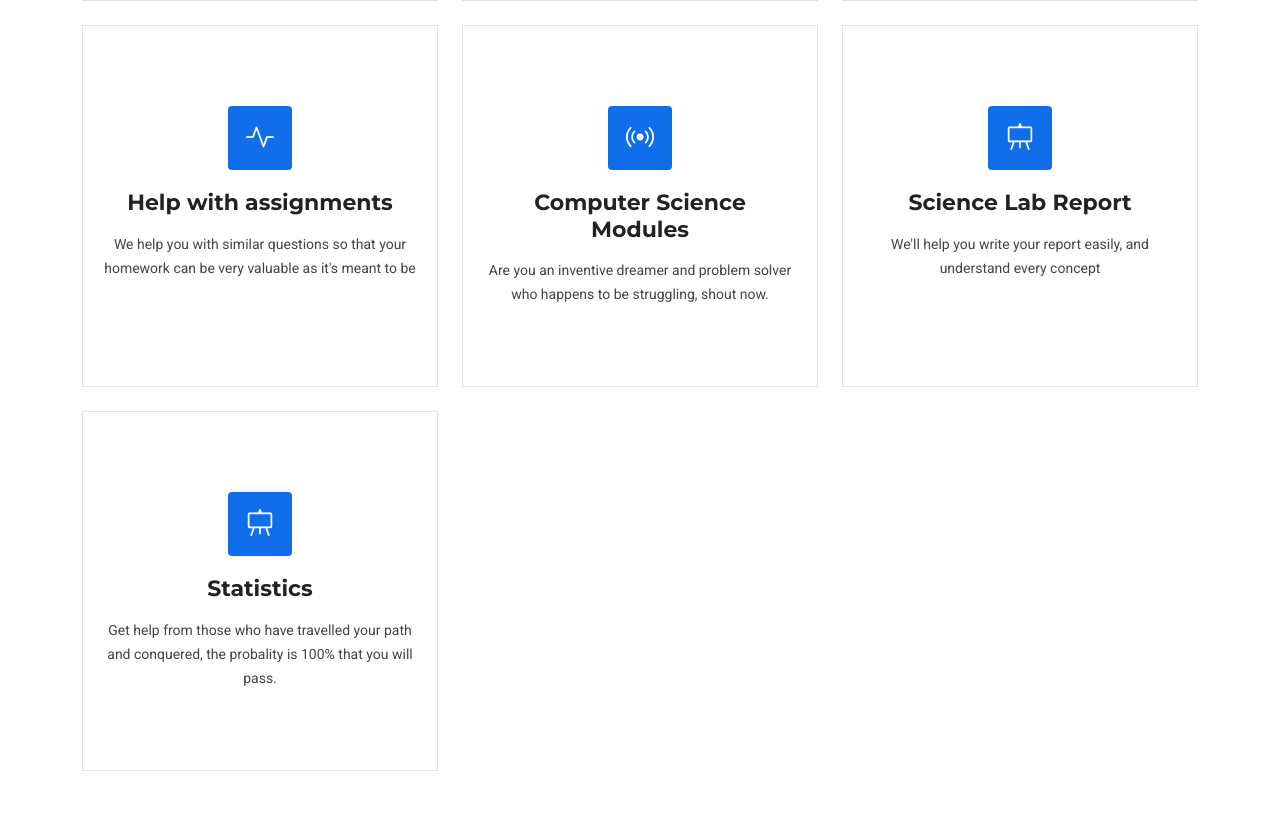
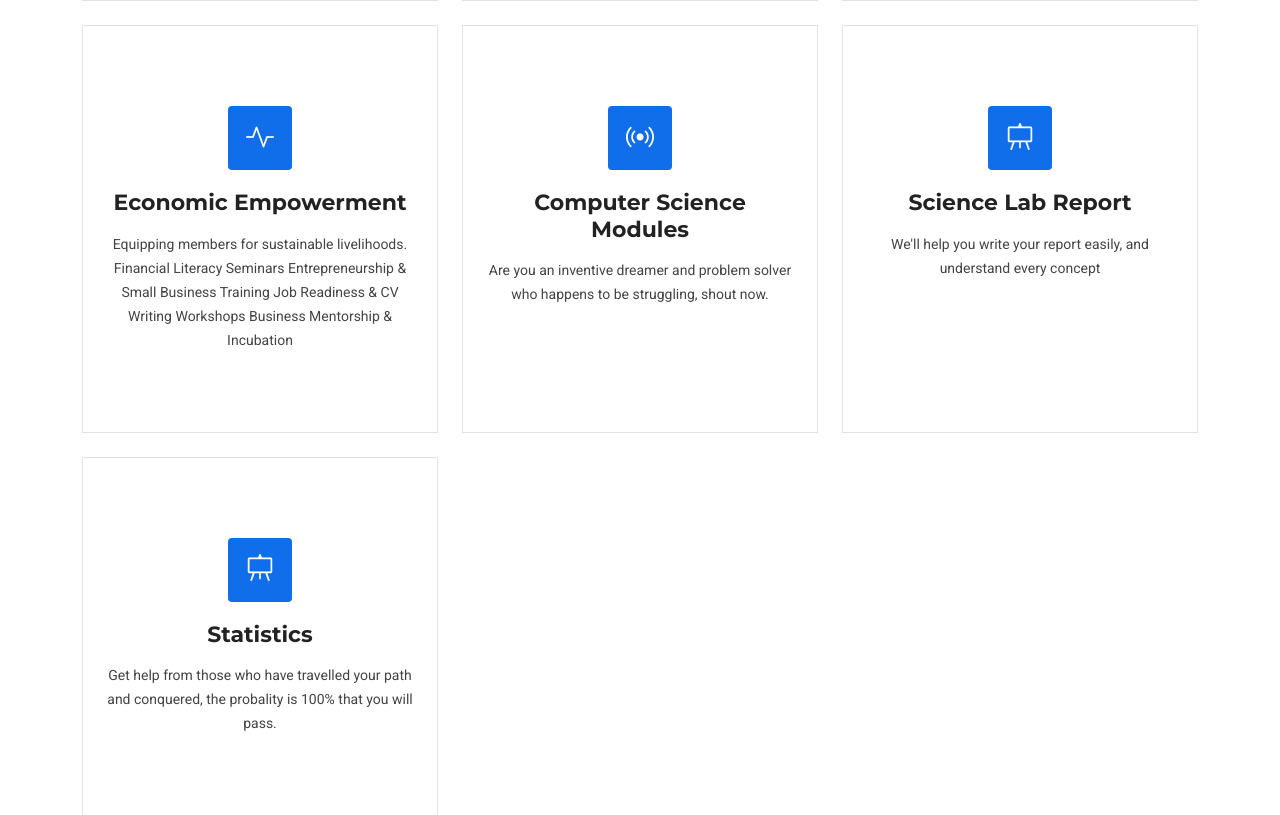
Before and after one commit to Carrington-dev/tshapfutshe, a Django app: page /en/services/ in a window 1280 px wide. Shown: the part 1345-2160 px from the top of the page. Run offline with Django 5.2, Linux system fonts and the light colour scheme; some libraries are stand-ins or nearby versions.

Commit message:
Update services.html
Economic Empowerment

```diff
--- a/templates/security/services.html
+++ b/templates/security/services.html
@@ -192,9 +192,17 @@ Spiritual Counseling & Pastoral Care
                 <i class="bi bi-activity"></i>
               </div>
               <a href="#" class="stretched-link">
-                <h3>Help with assignments</h3>
+                <h3>Economic Empowerment</h3>
               </a>
-              <p>We help you with similar questions so that your homework can be very valuable as it's meant to be</p>
+              <p>Equipping members for sustainable livelihoods.
+
+                Financial Literacy Seminars
+
+                Entrepreneurship & Small Business Training
+
+                Job Readiness & CV Writing Workshops
+
+                Business Mentorship & Incubation</p>
             </div>
           </div><!-- End Service Item -->
 
```
